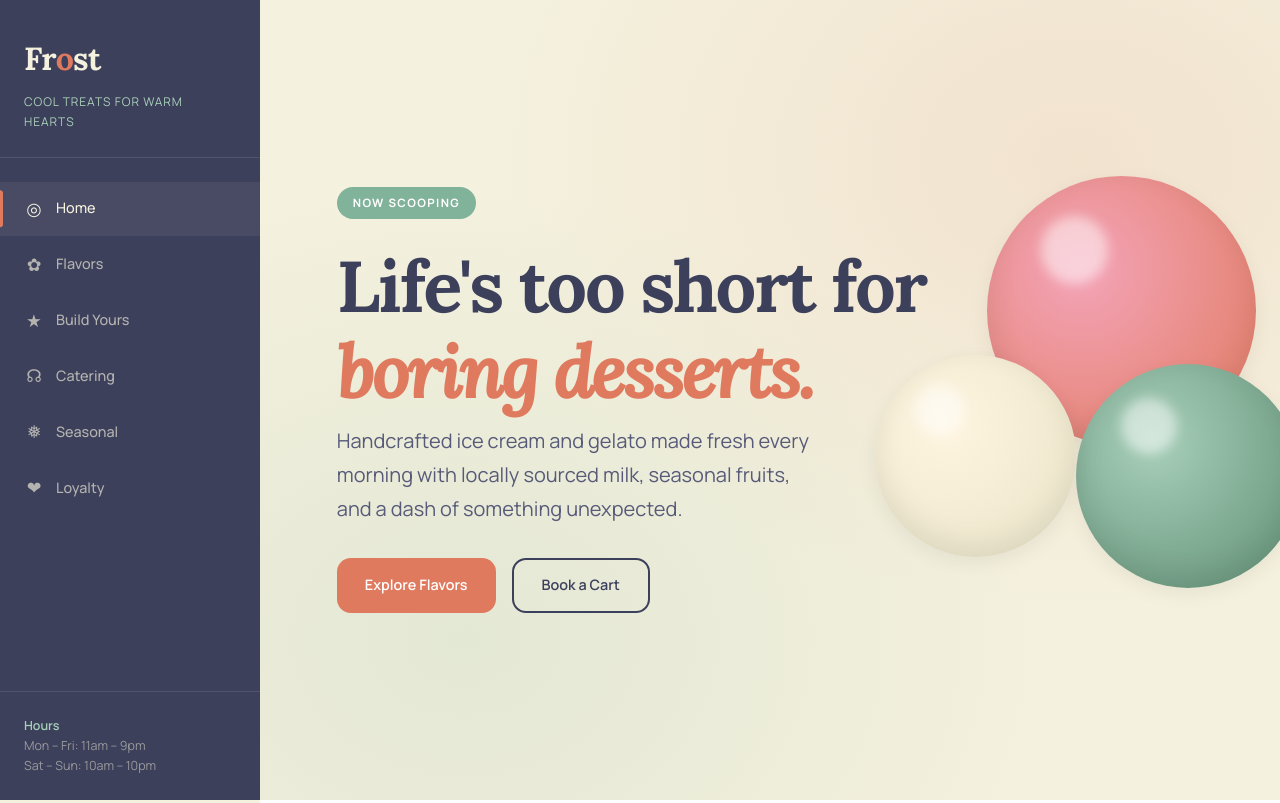
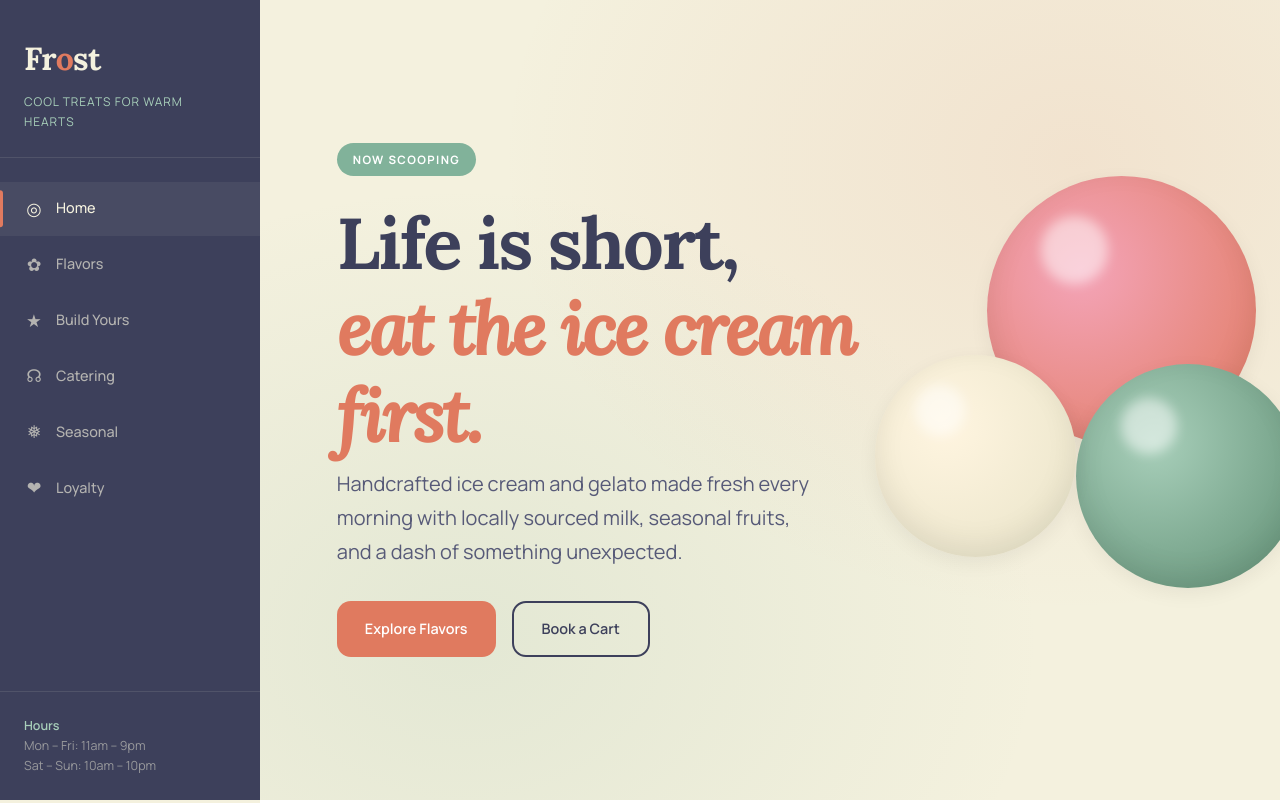
Before and after one commit to Ayoub-So/AppCode, a plain HTML site: page src/index.html in a window 1280 px wide. Shown: the top 803 px of the page. Drawn offline with Linux system fonts and the light colour scheme.

Commit message:
test full ci/cd

```diff
--- a/src/index.html
+++ b/src/index.html
@@ -80,7 +80,7 @@ https://templatemo.com/tm-613-frost-bakery
       <div class="hero__content">
         <div class="hero__badge reveal">Now Scooping</div>
         <h1 class="hero__title reveal reveal-delay-1">
-          Life's too short for<br><em>boring desserts.</em>
+          Life is short,<br><em> eat the ice cream first.</em>
         </h1>
         <p class="hero__subtitle reveal reveal-delay-2">
           Handcrafted ice cream and gelato made fresh every morning with locally sourced milk, seasonal fruits, and a dash of something unexpected.
```
